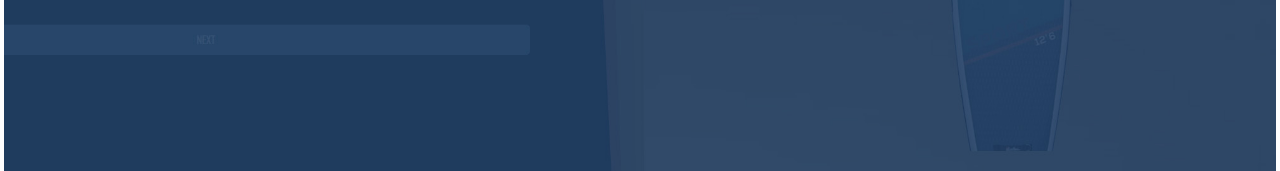
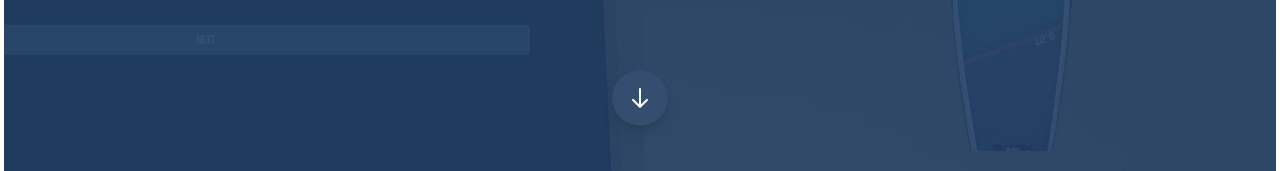
Before and after one commit to WVlada/nextjspersonalsite, a Next.js app: page / in a window 1280 px wide. Shown: the part 629-800 px from the top of the page. Built offline with nearby package versions, Linux system fonts and the light colour scheme.

Commit message:
make arrow abosulto so it doaent move title

```diff
--- a/components/coverItemPureCss.component.js
+++ b/components/coverItemPureCss.component.js
@@ -11,7 +11,7 @@ export default function CoverItemPureCss() {
     "CREATIVE NUDGE EVERY DAY",
   ];
   let [current, setCurrent] = useState(0);
-  let [showArrow, setShowArrow] = useState(false);
+  let [showArrow, setShowArrow] = useState(true);
   let [textArrayNum, setTextArrayNum] = useState(0);
   let ani = [
     styles.backgroung_opacity_change0,
@@ -99,7 +99,7 @@ export default function CoverItemPureCss() {
       {showArrow && (
         <div
           onClick={handleArrowClick}
-          className="cursor-pointer animate-bounce bg-[#344e6f] p-2 w-14 h-14 ring-1 ring-slate-900/5 shadow-lg rounded-full flex items-center justify-center mb-4"
+          className="absolute bottom-4 cursor-pointer animate-bounce bg-[#344e6f] p-2 w-14 h-14 ring-1 ring-slate-900/5 shadow-lg rounded-full flex items-center justify-center mb-4"
         >
           <svg
             className="w-6 h-6 text-white"
```
